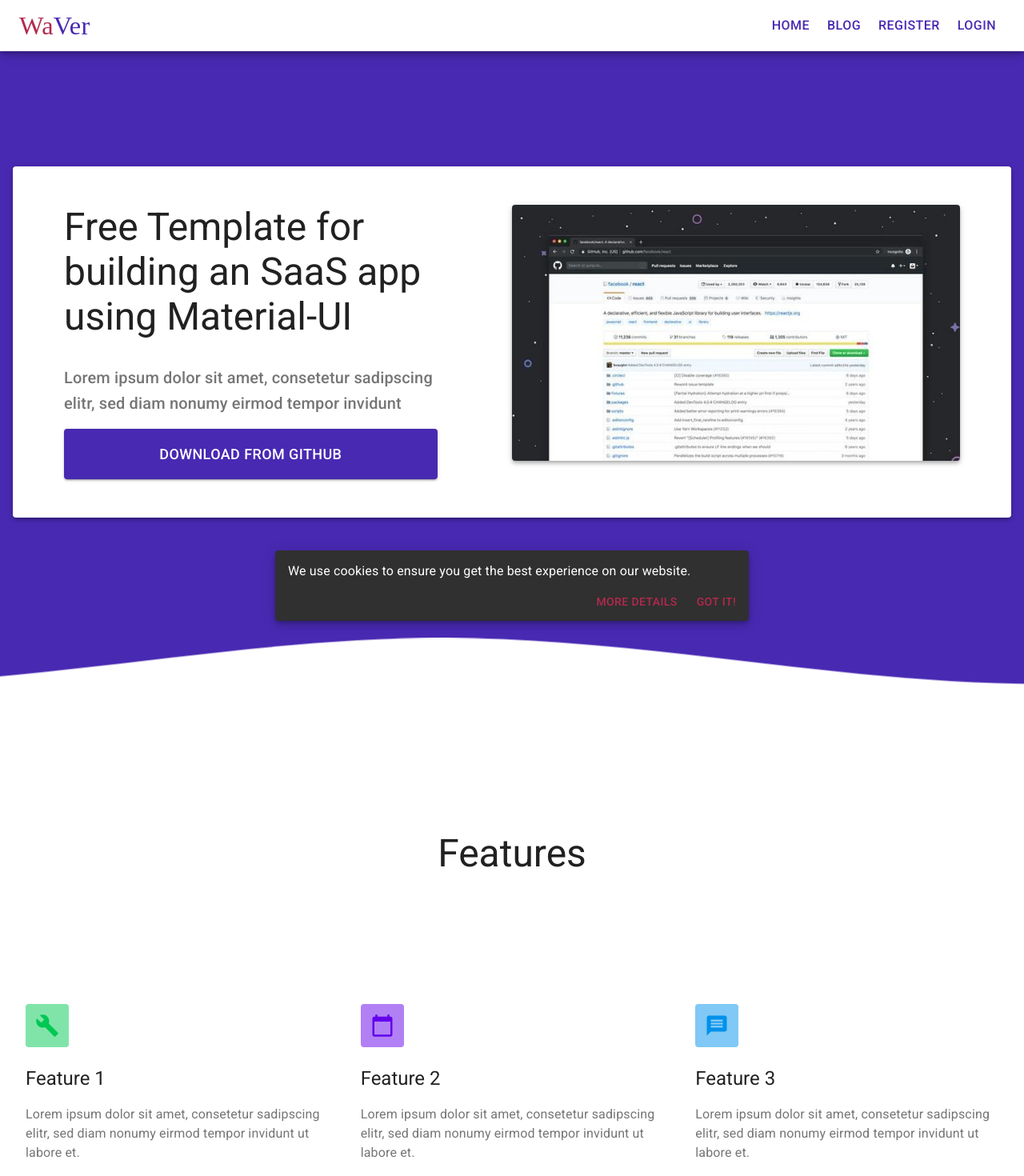
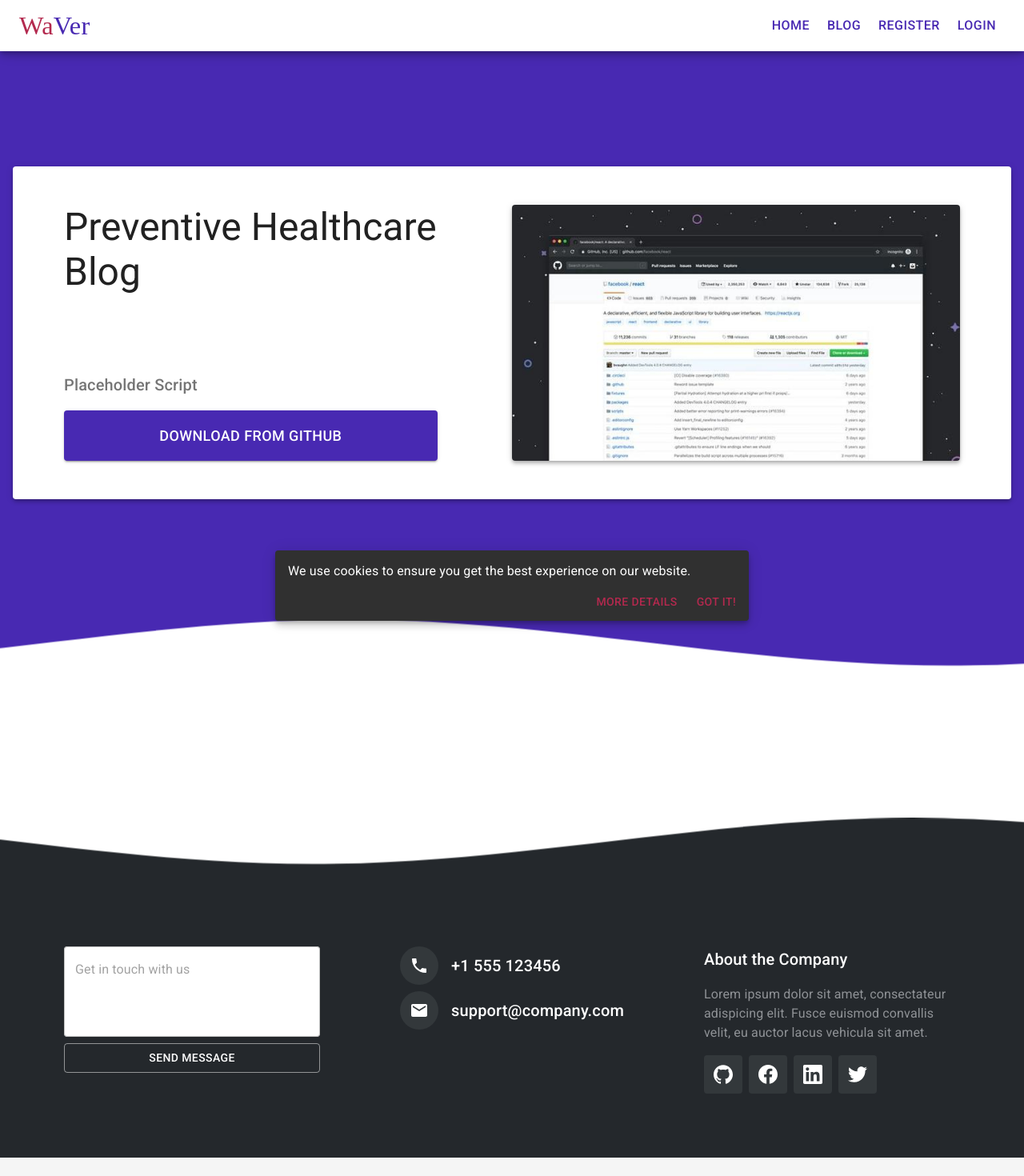
Before and after one commit to PratompongWiangsamut/preventive-health-care-blog, a React (Create React App) app in the folder Frontend/: page / in a window 1280 px wide. Shown: the top 1470 px of the page at 80% size. After the commit the page ends 1447 px from the top, so only its background shows below. Built offline with nearby package versions, Linux system fonts and the light colour scheme; a web font is replaced by a local one.

Commit message:
change title

```diff
--- a/Frontend/public/index.html
+++ b/Frontend/public/index.html
@@ -40,7 +40,7 @@
       rel="stylesheet"
     />
     <title>
-      WaVer - Free React template for building an SaaS or admin application
+      Preventive Healthcare Blog
     </title>
   </head>
   <body>
--- a/Frontend/src/logged_out/components/Main.js
+++ b/Frontend/src/logged_out/components/Main.js
@@ -32,13 +32,13 @@ function Main(props) {
   const selectHome = useCallback(() => {
     smoothScrollTop();
     document.title =
-      "WaVer - Free template for building an SaaS or admin application";
+      "Healthcare Home";
     setSelectedTab("Home");
   }, [setSelectedTab]);
 
   const selectBlog = useCallback(() => {
     smoothScrollTop();
-    document.title = "WaVer - Blog";
+    document.title = "Healthcare Blog";
     setSelectedTab("Blog");
   }, [setSelectedTab]);
 
--- a/Frontend/src/logged_out/components/home/HeadSection.js
+++ b/Frontend/src/logged_out/components/home/HeadSection.js
@@ -123,8 +123,7 @@ function HeadSection(props) {
                         <Typography
                           variant={isWidthUp("lg", width) ? "h3" : "h4"}
                         >
-                          Free Template for building an SaaS app using
-                          Material-UI
+                          Preventive Healthcare Blog
                         </Typography>
                       </Box>
                       <div>
@@ -133,8 +132,7 @@ function HeadSection(props) {
                             variant={isWidthUp("lg", width) ? "h6" : "body1"}
                             color="textSecondary"
                           >
-                            Lorem ipsum dolor sit amet, consetetur sadipscing
-                            elitr, sed diam nonumy eirmod tempor invidunt
+                            Placeholder Script
                           </Typography>
                         </Box>
                         <Button
--- a/Frontend/src/logged_out/components/home/Home.js
+++ b/Frontend/src/logged_out/components/home/Home.js
@@ -1,8 +1,8 @@
 import React, { Fragment, useEffect } from "react";
 import PropTypes from "prop-types";
 import HeadSection from "./HeadSection";
-import FeatureSection from "./FeatureSection";
-import PricingSection from "./PricingSection";
+//import FeatureSection from "./FeatureSection";
+//import PricingSection from "./PricingSection";
 
 function Home(props) {
   const { selectHome } = props;
@@ -12,12 +12,12 @@ function Home(props) {
   return (
     <Fragment>
       <HeadSection />
-      <FeatureSection />
-      <PricingSection />
+
     </Fragment>
   );
 }
-
+//      <FeatureSection />
+//      <PricingSection />
 Home.propTypes = {
   selectHome: PropTypes.func.isRequired
 };
```
